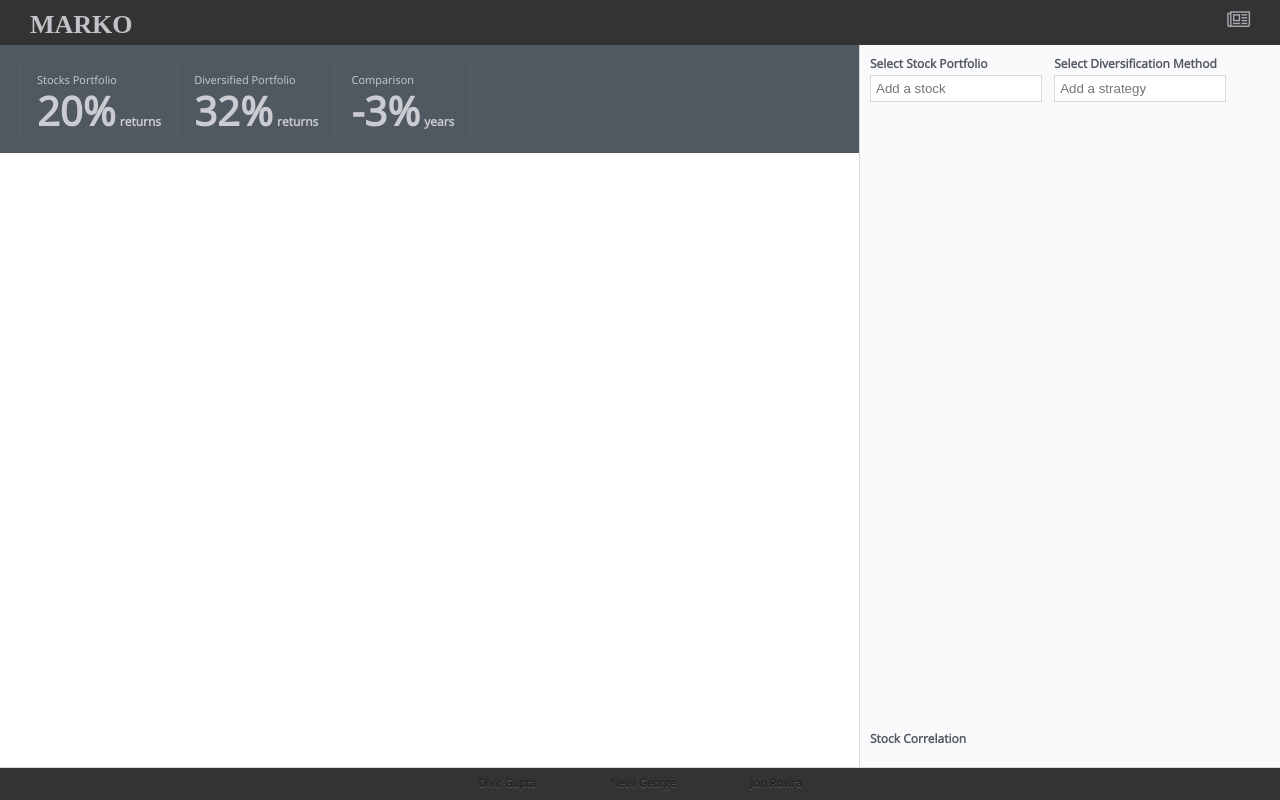
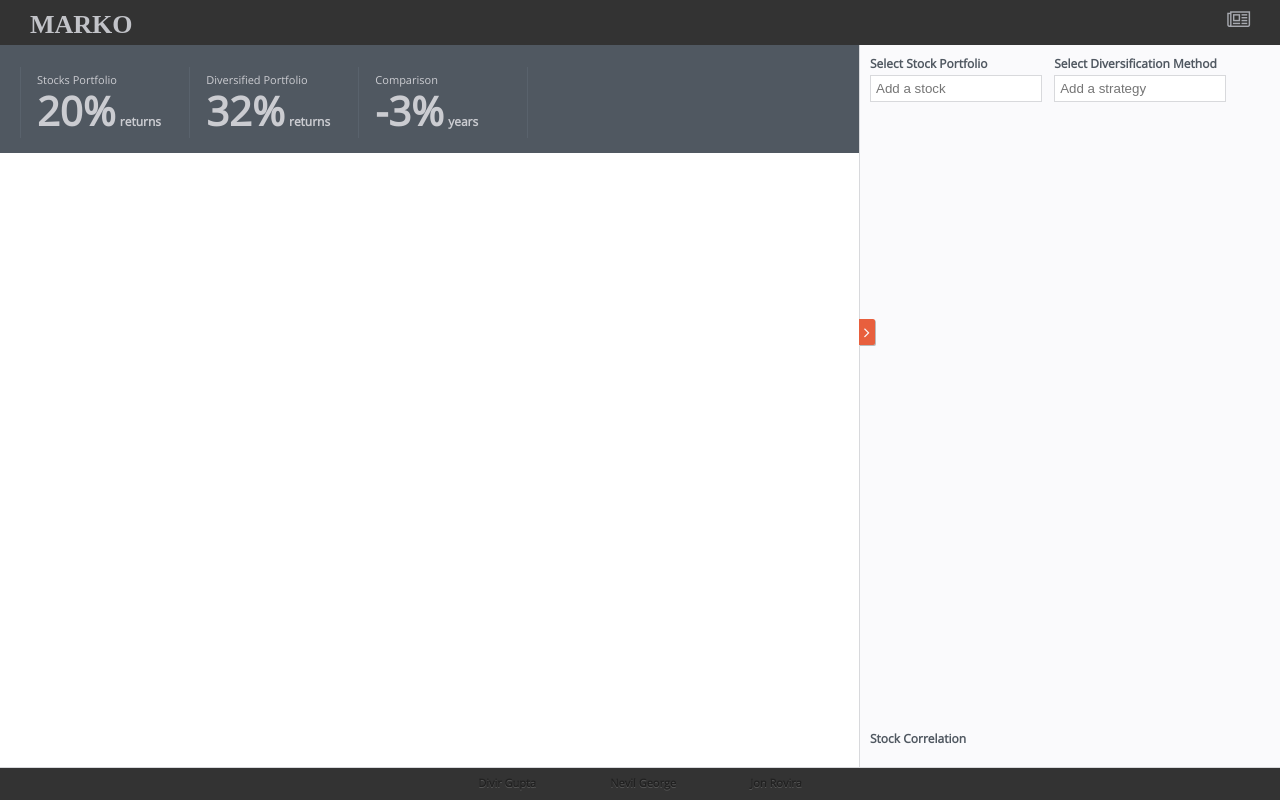
Before and after one commit to divir94/markowitz, a website: page app/index.html in a window 1280 px wide. Drawn offline with nearby package versions, Linux system fonts and the light colour scheme; files that its build step writes are made by us from their sources; no server answers.

Commit message:
added width control to nav tabs to avoid jumpy effect, began working on drawer slider capability, need to add animation of drawer, animation of main to increase width, and animation of drawer toggle button

```diff
--- a/app/scripts/controllers/drawerController.js
+++ b/app/scripts/controllers/drawerController.js
@@ -82,4 +82,8 @@ angular.module('markoApp')
         $rootScope.$emit('strategyRemove', index);
     }
   }
+
+  $scope.toggleDrawer = function() {
+    $('section.drawer').toggleClass('closed');
+  }
 }])
--- a/app/styles/style.scss
+++ b/app/styles/style.scss
@@ -70,6 +70,7 @@ section.main {
 
 
 section.drawer {
+	position: relative;
 	float: right;
 	width: 420px;
 	background-color: $bg-light;
@@ -207,6 +208,32 @@ section.drawer {
 			margin-top: 60px;
 		}
 	}
+
+	div.drawer-toggle {
+		position: absolute;
+		top: 38%;
+		left: -1px;
+
+		i {
+			padding: 5px;
+			color: $bg-light;
+			background-color: $bg-accent;
+			border-radius: 0 2px 2px 0;
+			box-shadow: 1px 1px 0 #bbb;
+			cursor: pointer;
+		}
+		i:hover {
+			opacity: 0.85;
+		}
+	}
+}
+section.drawer.closed {
+	width: 30px;
+	overflow: hidden;
+
+	div.drawer-contents {
+		display: none;
+	}
 }
 
 
@@ -256,6 +283,7 @@ nav.tabs {
 			position: relative;
 			display: inline-block;
 			margin-right: -5px;
+			width: 170px;
 			cursor: pointer;
 			background-color: $text-bold;
 			outline: none;
--- a/app/views/drawer.html
+++ b/app/views/drawer.html
@@ -50,4 +50,8 @@
         </div>
 
     </div>
+
+    <div class="drawer-toggle">
+        <i class="fa fa-angle-right" ng-click="toggleDrawer()"></i>
+    </div>
 </section>
```
